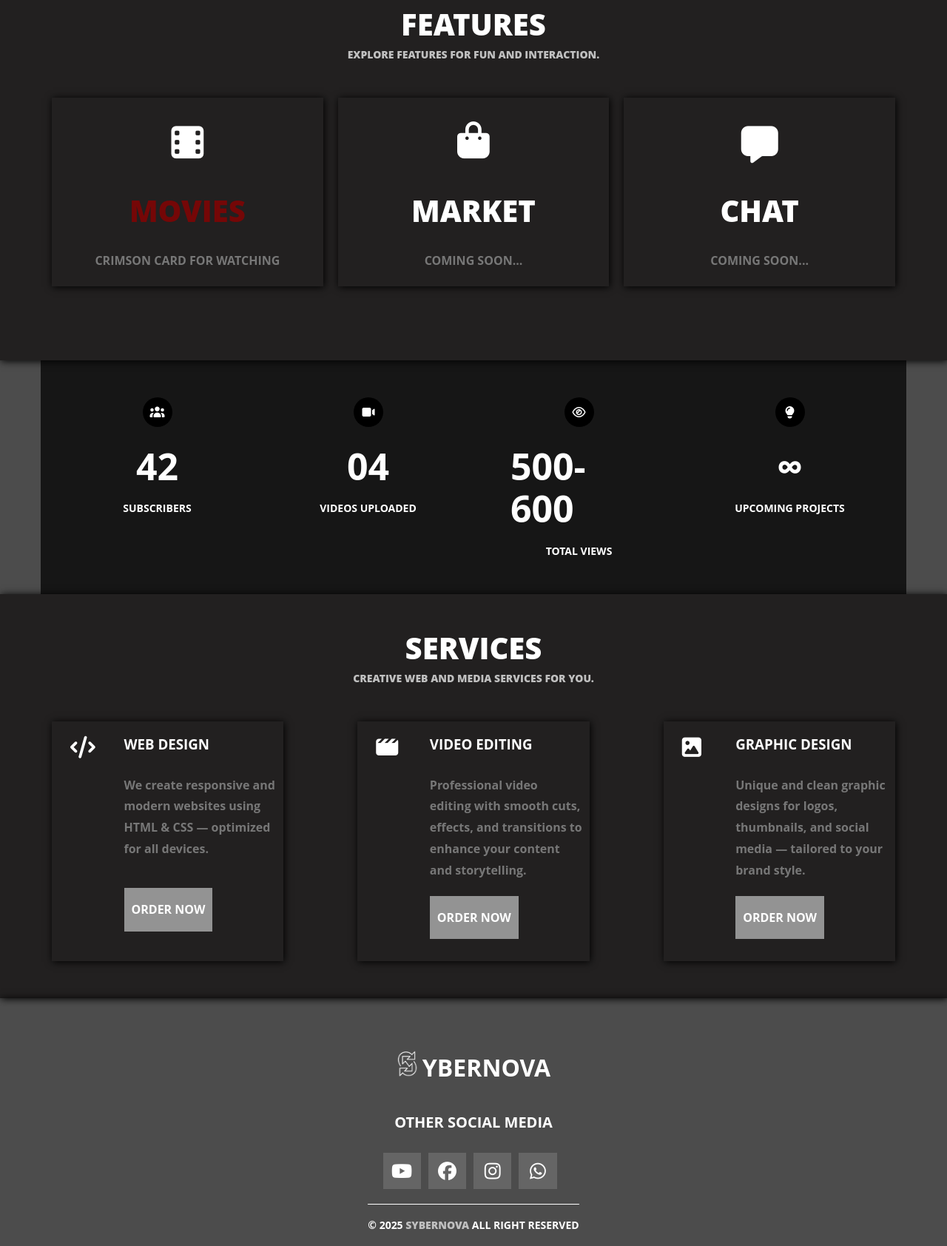
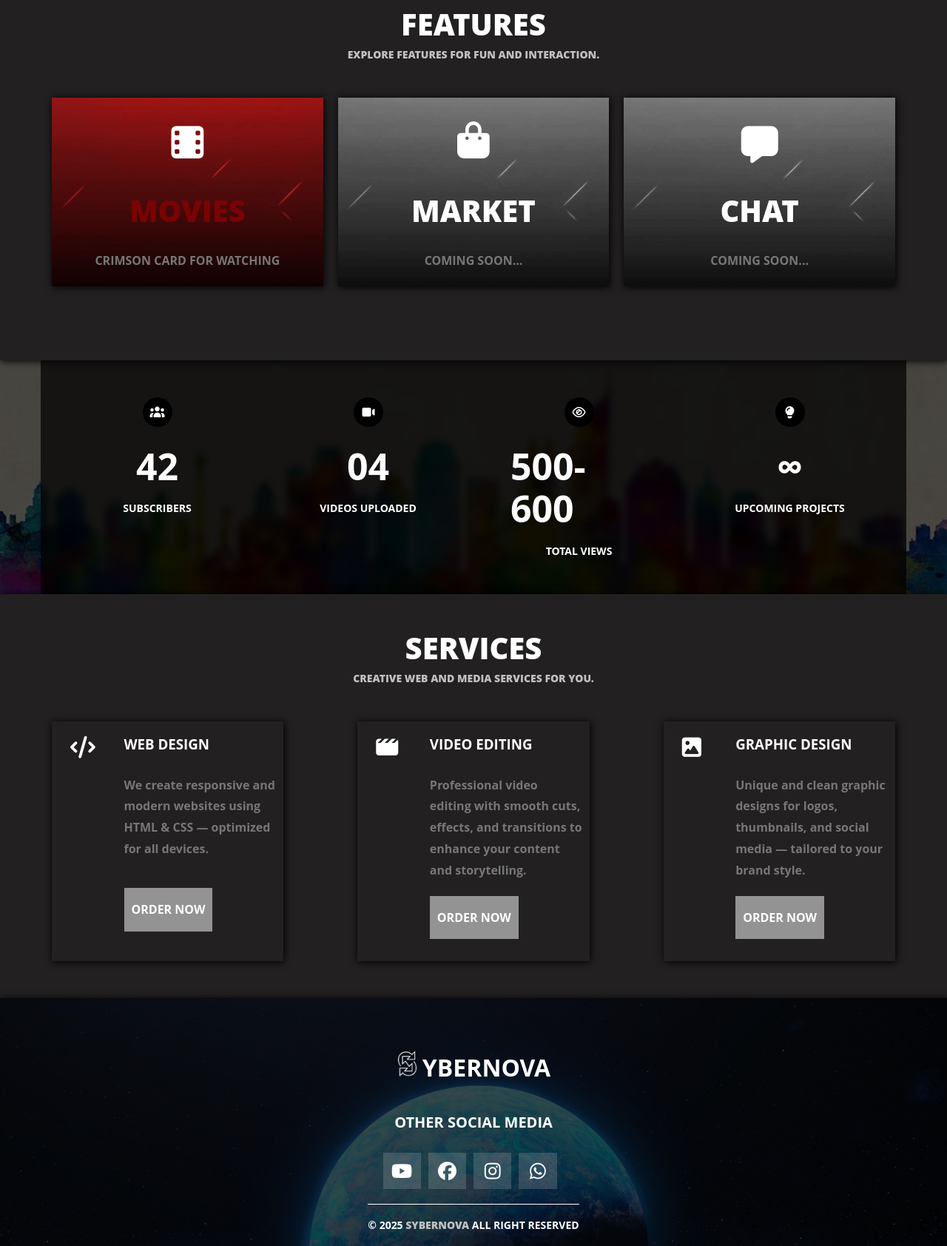
Before and after one commit to Catatis/SYBERNOVA, a plain HTML site: page index.html in a window 1280 px wide. Shown: the part 840-2524 px from the top of the page at 74% size. Drawn offline with Linux system fonts and the light colour scheme.

Commit message:
fix image paths in CSS

```diff
--- a/css/style.css
+++ b/css/style.css
@@ -248,7 +248,7 @@ a {
 .land {
   width: 100%;
   height: 100vb;
-  background-image: url(img/landing-01.jpeg);
+  background-image: url(../img/landing-01.jpeg);
   background-size: cover;
   position: relative;
   z-index: 1;
@@ -706,7 +706,7 @@ a {
 /* Movie-01 */
 
 .features .feat:first-child {
-  background-image: url(img/feat-01.jpg);
+  background-image: url(../img/feat-01.jpg);
   background-size: cover;
 }
 .features .feat:first-child::before {
@@ -722,7 +722,7 @@ a {
 /* Marcket-02 */
 
 .features .feat:nth-child(2) {
-  background-image: url(img/feat-00.jpg);
+  background-image: url(../img/feat-00.jpg);
   background-size: cover;
 }
 /* .features .feat:nth-child(2)::before {
@@ -764,7 +764,7 @@ a {
 /* Chat-03 */
 
 .features .feat:nth-child(3) {
-  background-image: url(img/feat-00.jpg);
+  background-image: url(../img/feat-00.jpg);
   background-size: cover;
 }
 
@@ -803,7 +803,7 @@ a {
 /* Start Stats */
 .stats {
   padding: var(--section-padding);
-  background-image: url(img/shuffle-02.jpg);
+  background-image: url(../img/shuffle-02.jpg);
   background-size: cover;
   position: relative;
 }
@@ -1708,7 +1708,7 @@ video {
 
 /* Start Contact */
 .contact {
-  background-image: url(img/shuffle-07.jpg);
+  background-image: url(../img/shuffle-07.jpg);
   background-size: cover;
   background-position: center;
   height: 100vh;
@@ -2086,7 +2086,7 @@ textarea:active::placeholder {
 /* Start footer */
 
 .footer {
-  background-image: url(img/landing-01.jpeg);
+  background-image: url(../img/landing-01.jpeg);
   background-size: cover;
   position: relative;
   box-shadow: 1px 1px 10px black;
```
